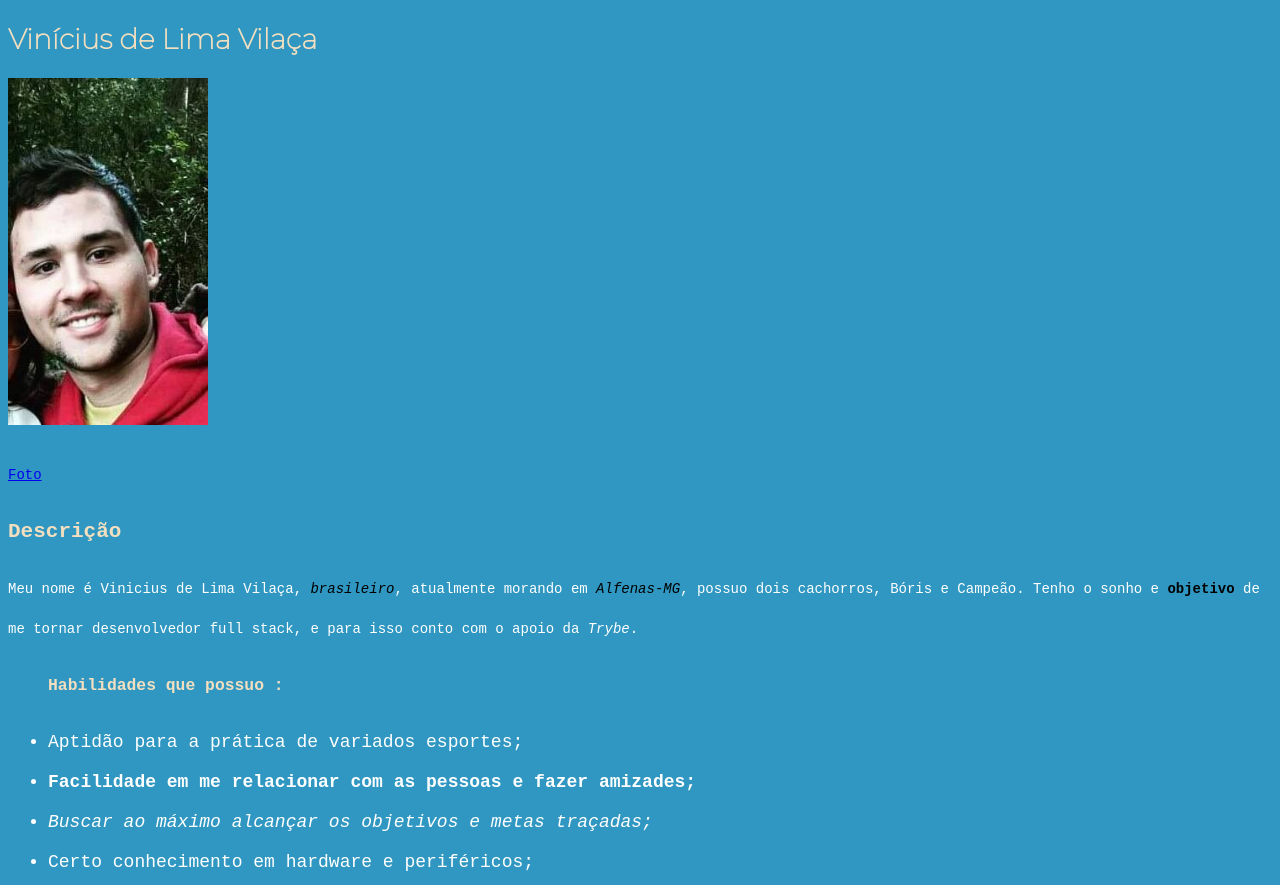
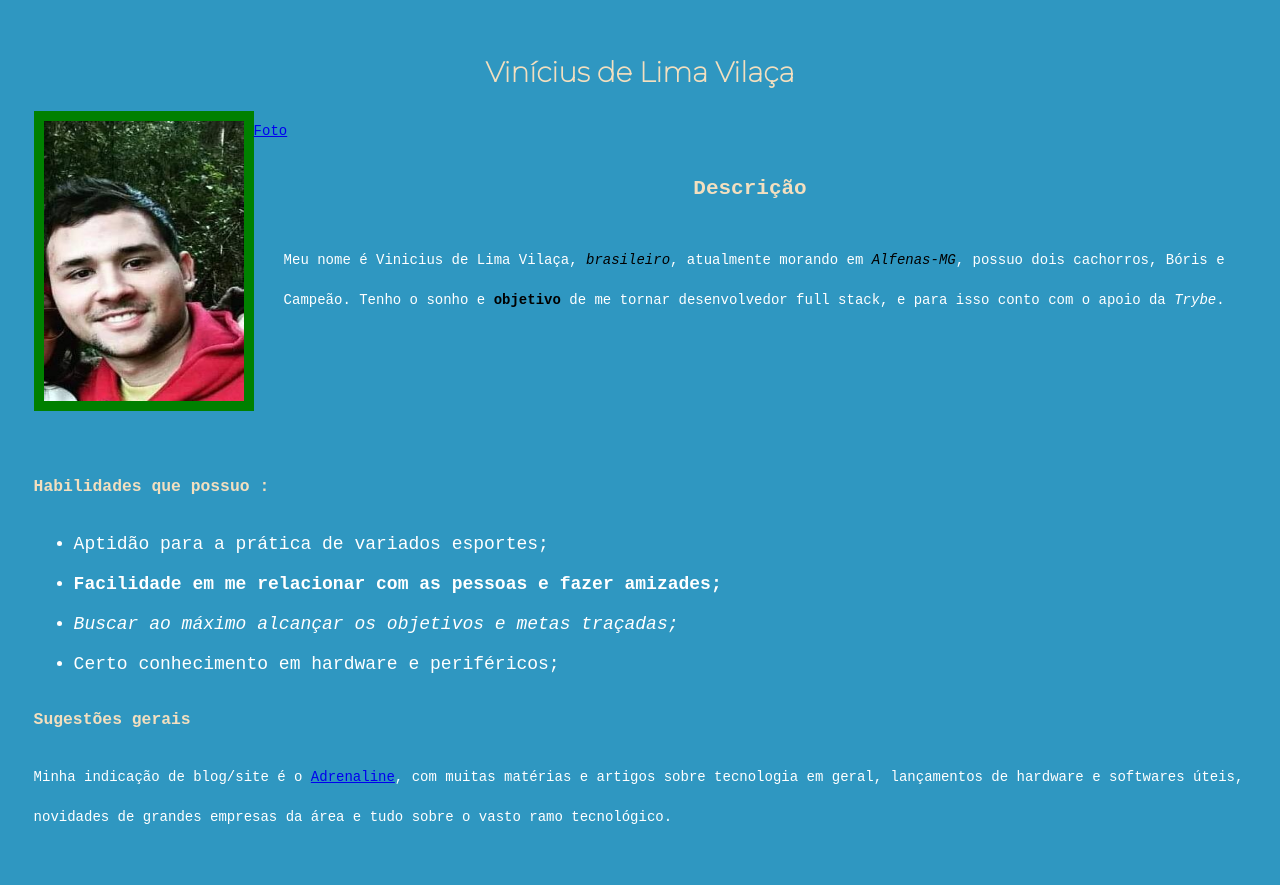
Before and after one commit to viniciuslv95/viniciuslv95.github.io, a plain HTML site: page index.html in a window 1280 px wide. Shown: the top 885 px of the page. Drawn offline with Linux system fonts and the light colour scheme.

Commit message:
Coloca texto ao lado da foto, coloca padding na foto, altera estilo hab impares e centraliza nome e descriçao

```diff
--- a/index.html
+++ b/index.html
@@ -11,17 +11,25 @@
     <link rel="stylesheet" href="style.css">
 </head>
 <body>
+    <div>
        <h1 id="name">
             Vinícius de Lima Vilaça
         </h1>
-    <img src="./foto-atual-minha.jpg" alt="Foto atual Vinicius" width="200px">
+    </div>
+   <div class="img-box">
+       <img id="selfie" src="./foto-atual-minha.jpg" alt="Foto atual Vinicius" width="200px">
       <p><a href="./foto-atual-minha.jpg" target="_blank">Foto</a></p>
+    <div>
+
         <h2 id="dsc" class="red">Descrição</h2>
-    <p >
+         <p id="texto-dsc">
          Meu nome é Vinicius de Lima Vilaça, <em class="br1"> brasileiro</em>, atualmente morando em <em class="br1">Alfenas-MG</em>, possuo dois cachorros, Bóris e Campeão. Tenho o sonho e <strong class="br1"">objetivo</strong> de me tornar desenvolvedor full stack, e para isso conto com o apoio da <em>Trybe</em>.
      </p>
+    </div>
+    </div>
+    <br>
+    <h3 class="red">Habilidades que possuo : </h3>
 <ul id="hbl">
-   <h3 class="red">Habilidades que possuo : </h3>
     <li class="hab"> Aptidão para a prática de variados esportes; </li>
     <li class="hab" > <strong> Facilidade em me relacionar com as pessoas e fazer amizades;</strong> </li>
     <li class="hab"> <em>Buscar ao máximo alcançar os objetivos e metas traçadas;</em></li>
--- a/style.css
+++ b/style.css
@@ -9,16 +9,20 @@ h1{
 .red {
     color: #F3DFBF;
 }
-
+#name {
+    text-align: center;
+}
 #dsc {
-    font-family: 'Courier New', Courier, monospace
+    font-family: 'Courier New', Courier, monospace;
+    text-align:center;
 }
 body {
     background-color: #2f97c1;
     color: white;
     font-size: 14px;
     font-family: 'Courier New', Courier, monospace;
-    line-height: 40px
+    line-height: 40px;
+    padding: 2%;
 }
 .br1 {
     color: black;
@@ -33,7 +37,24 @@ body {
     background-color: rgba(128, 128, 128, 0.795);
     line-height: 40px;
     font-size:12px;
+   }
+
+   #selfie {
+       float: left;
+       height: 280px;
+       padding: 10px;
+       background-color: green;
+    }
+    .img-box {
+        height: 300px;
+    }
+    #texto-dsc {
+        margin-left: 250px;
+        position: absolute;
+    }
+    ul li:nth-child(odd):hover {
+        color: yellow;
+    }
 
 
-}
     </style>
```
Lines whose indentation alone changed are shown as unchanged.
